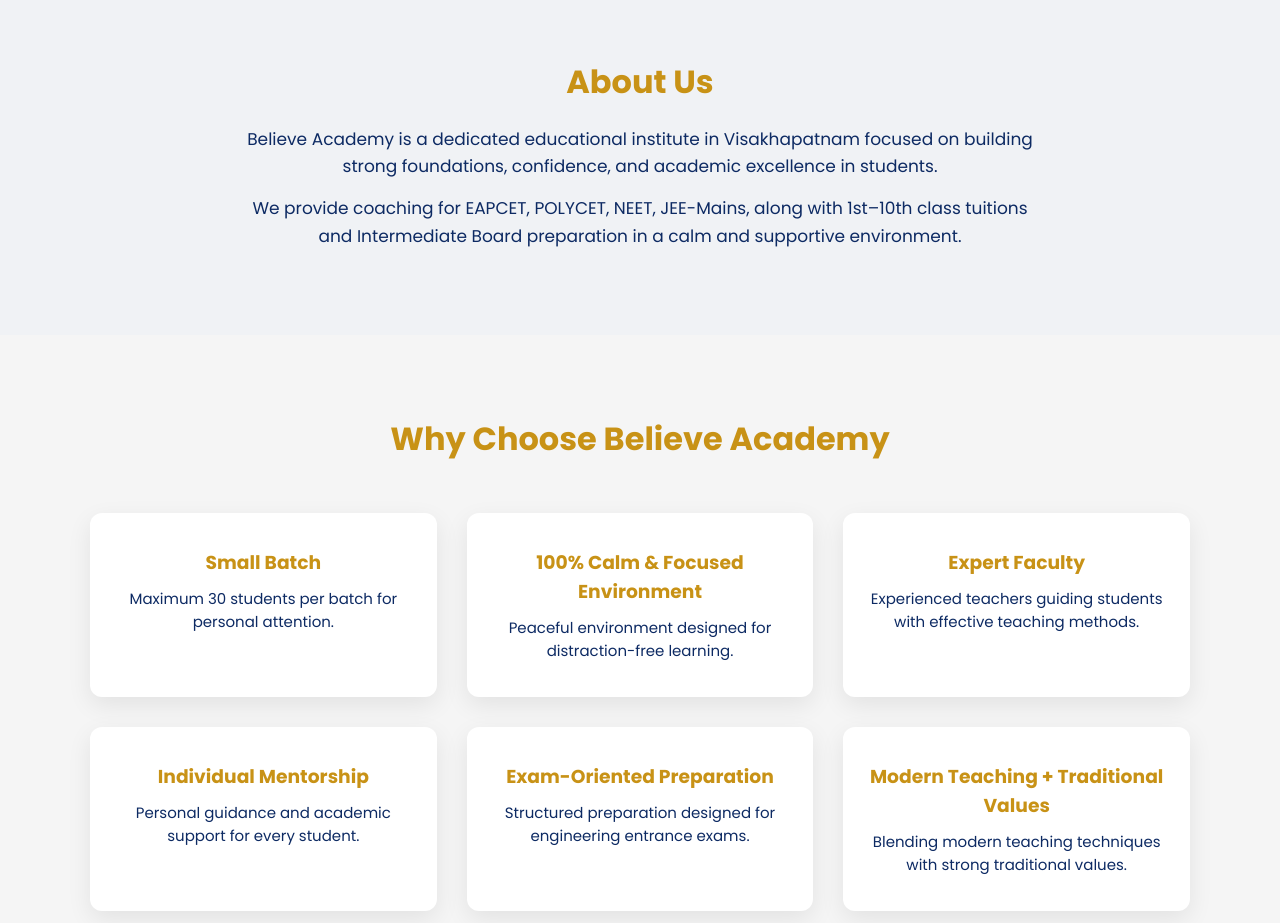
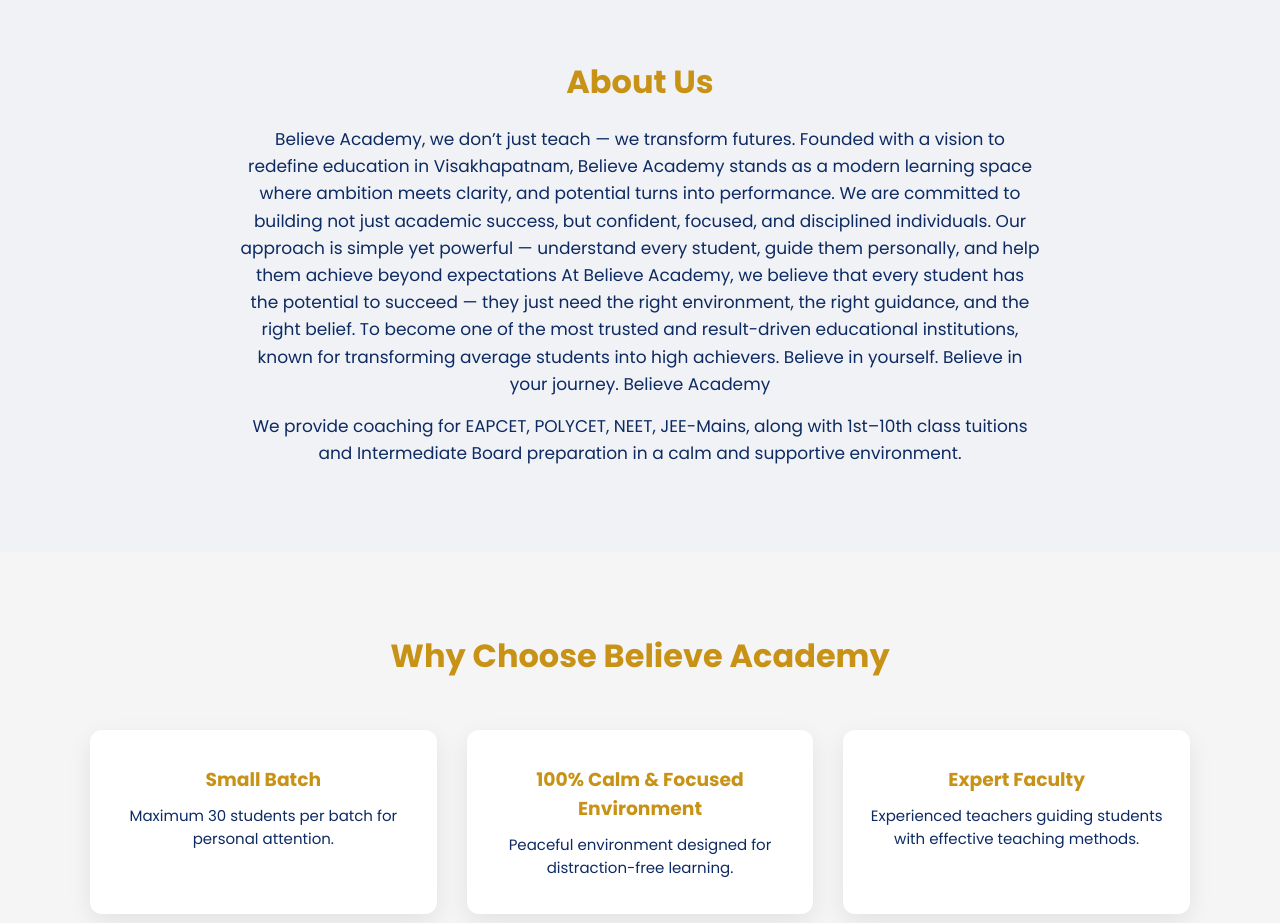
Before and after one commit to businessboxvizag/BELIEVE-ACADEMY, a plain HTML site: page index.html in a window 1280 px wide. Shown: the part 880-1803 px from the top of the page. Drawn offline with nearby package versions, Linux system fonts and the light colour scheme.

Commit message:
Update index.html

```diff
--- a/index.html
+++ b/index.html
@@ -36,8 +36,15 @@
 <section class="description">
 <h2>About Us</h2>
 <p>
-Believe Academy is a dedicated educational institute in Visakhapatnam focused on building strong foundations, confidence, and academic excellence in students.
-</p>
+Believe Academy, we don’t just teach — we transform futures.
+
+Founded with a vision to redefine education in Visakhapatnam, Believe Academy stands as a modern learning space where ambition meets clarity, and potential turns into performance. We are committed to building not just academic success, but confident, focused, and disciplined individuals.
+
+Our approach is simple yet powerful — understand every student, guide them personally, and help them achieve beyond expectations
+ At Believe Academy, we believe that every student has the potential to succeed — they just need the right environment, the right guidance, and the right belief.
+To become one of the most trusted and result-driven educational institutions, known for transforming average students into high achievers.
+Believe in yourself. Believe in your journey.
+Believe Academy</p>
 <p>
 We provide coaching for EAPCET, POLYCET, NEET, JEE-Mains, along with 1st–10th class tuitions and Intermediate Board preparation in a calm and supportive environment.
 </p>
```
